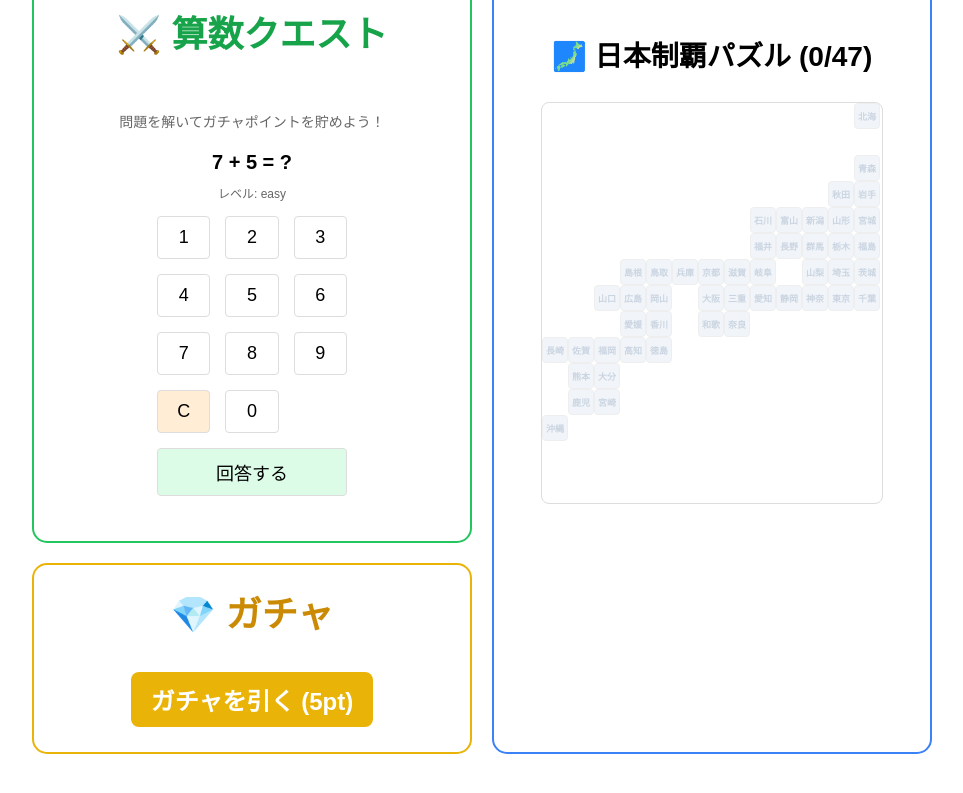
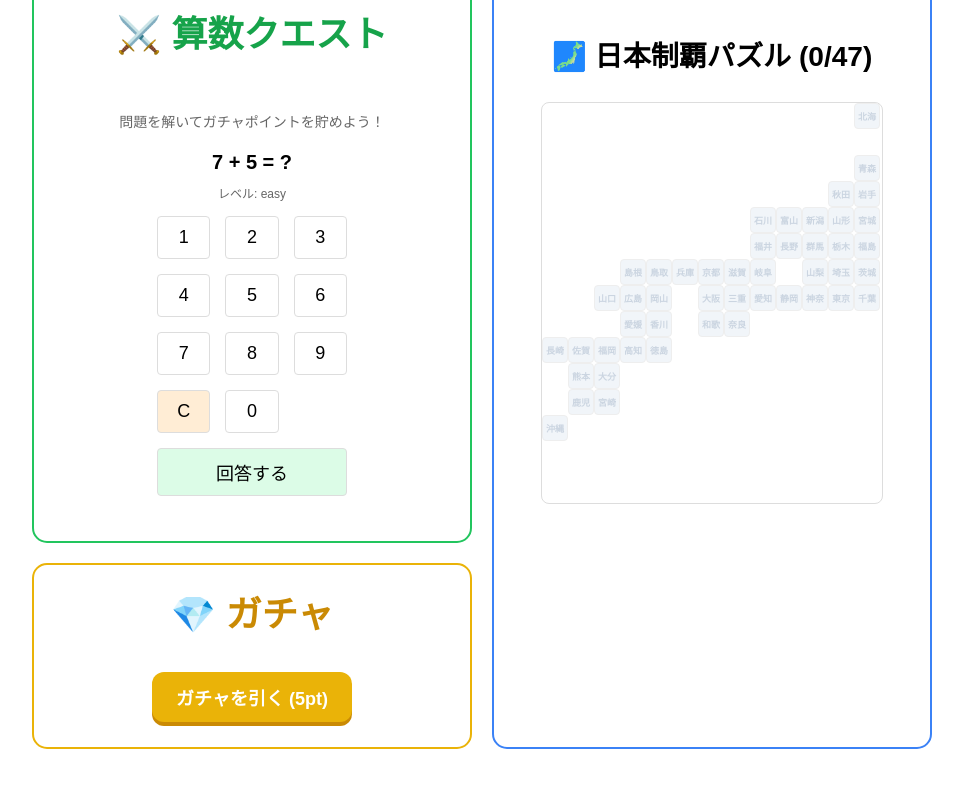
Before and after one commit to kotani6053/manaho0610, a React (Vite) app: page / in a window 1280 px wide. Shown: the part 255-1048 px from the top of the page, without its empty margins (158-1121 px from the left). Built offline with nearby package versions, Linux system fonts and the light colour scheme; the HTML template or start-up script is replaced by a standard one.

Commit message:
Update Gacha.jsx

```diff
--- a/src/components/Gacha.jsx
+++ b/src/components/Gacha.jsx
@@ -1,6 +1,6 @@
 import React, { useState } from 'react';
 
-// 都道府県リストをこのファイルの中に直接書きます
+// 都道府県リストをファイル内に直接書くことで、constants エラーを防ぎます
 const PREFECTURES_LIST = [
   "北海道", "青森県", "岩手県", "宮城県", "秋田県", "山形県", "福島県",
   "茨城県", "栃木県", "群馬県", "埼玉県", "千葉県", "東京都", "神奈川県",
@@ -17,7 +17,7 @@ function Gacha({ points, setPoints, obtained, setObtained }) {
 
   const draw = () => {
     if (points < COST) {
-      alert("ポイントが足りないよ！");
+      alert("ポイントが足りないよ！算数でためてね。");
       return;
     }
 
@@ -37,19 +37,22 @@ function Gacha({ points, setPoints, obtained, setObtained }) {
         style={{
           backgroundColor: '#eab308',
           color: 'white',
-          padding: '10px 20px',
-          borderRadius: '8px',
+          padding: '12px 24px',
+          borderRadius: '12px',
           border: 'none',
+          fontSize: '18px',
           fontWeight: 'bold',
-          cursor: 'pointer'
+          cursor: 'pointer',
+          boxShadow: '0 4px 0 #ca8a04'
         }}
       >
         ガチャを引く ({COST}pt)
       </button>
+
       {result && (
-        <div style={{ marginTop: '15px' }}>
-          <p style={{ margin: 0, fontSize: '12px' }}>結果は...</p>
-          <p style={{ fontSize: '24px', fontWeight: 'bold', color: '#1d4ed8', margin: '5px 0' }}>{result}</p>
+        <div style={{ marginTop: '20px', padding: '15px', backgroundColor: '#f0f9ff', borderRadius: '10px', border: '2px dashed #3b82f6' }}>
+          <p style={{ margin: 0, fontSize: '14px', color: '#64748b' }}>ガチャの結果...</p>
+          <p style={{ fontSize: '28px', fontWeight: 'bold', color: '#1d4ed8', margin: '10px 0' }}>{result}</p>
         </div>
       )}
     </div>
```
